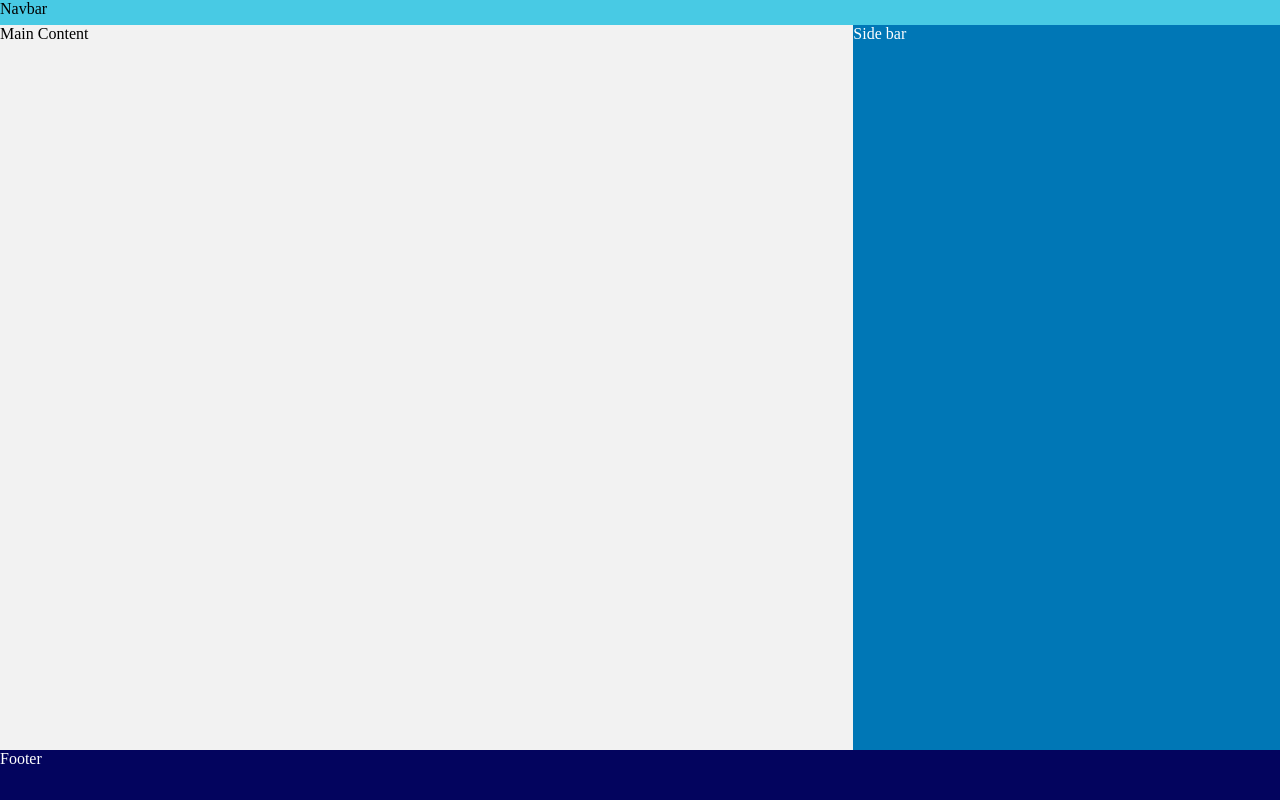
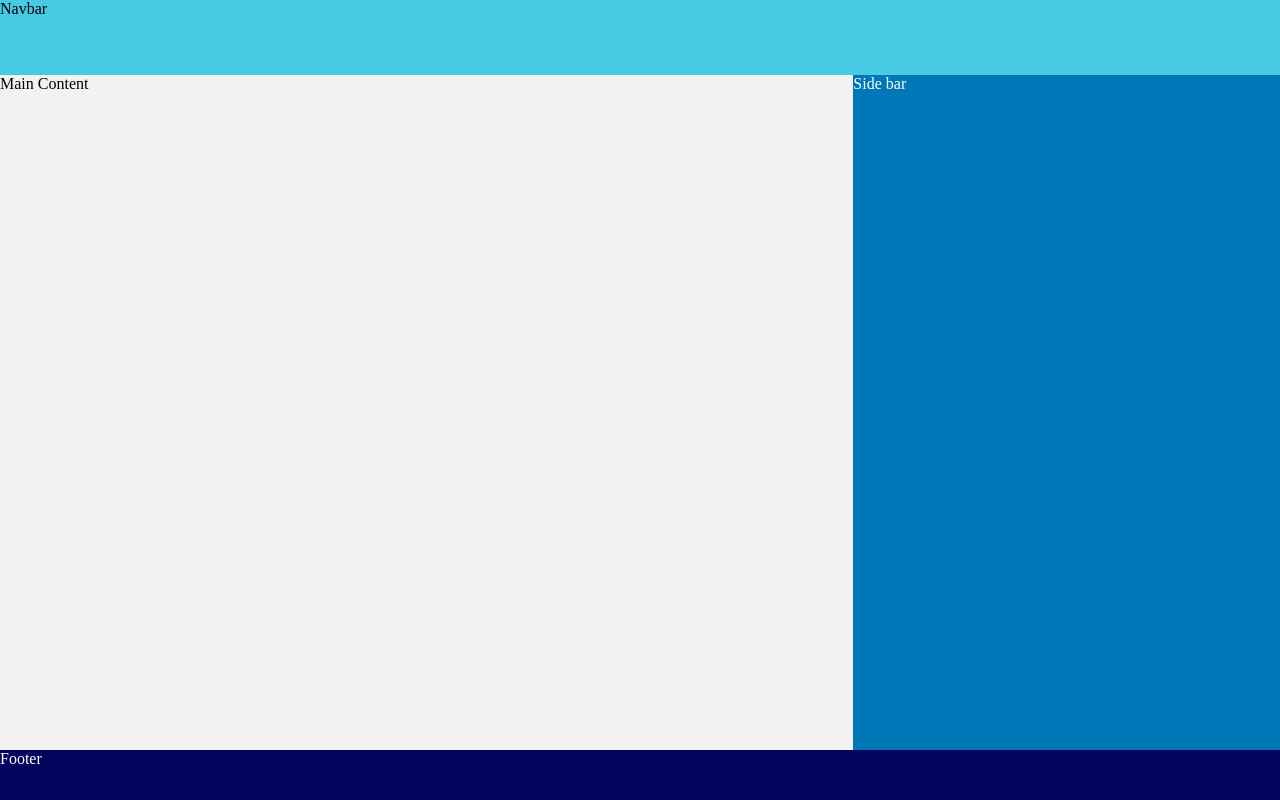
Before and after one commit to RobBerger/L09-FSWD1012, a plain HTML site: page index.html in a window 1280 px wide. Drawn offline with Linux system fonts and the light colour scheme.

Commit message:
implimented repeat feature

```diff
--- a/style.css
+++ b/style.css
@@ -5,8 +5,8 @@
 
 .grid-2 {
     display: grid;
-    grid-template-columns: 1fr 1fr 1fr 1fr 1fr 1fr;
-    grid-template-rows: 25px 1fr 1fr 1fr 1fr 50px;
+    grid-template-columns: repeat(6, 1fr);
+    grid-template-rows: 75px repeat(4, 1fr) 50px;
     height: 100vh;
 }
 
```
